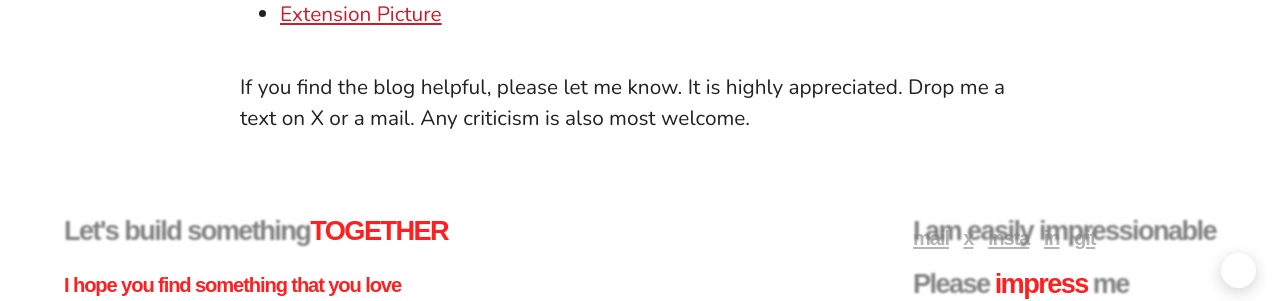
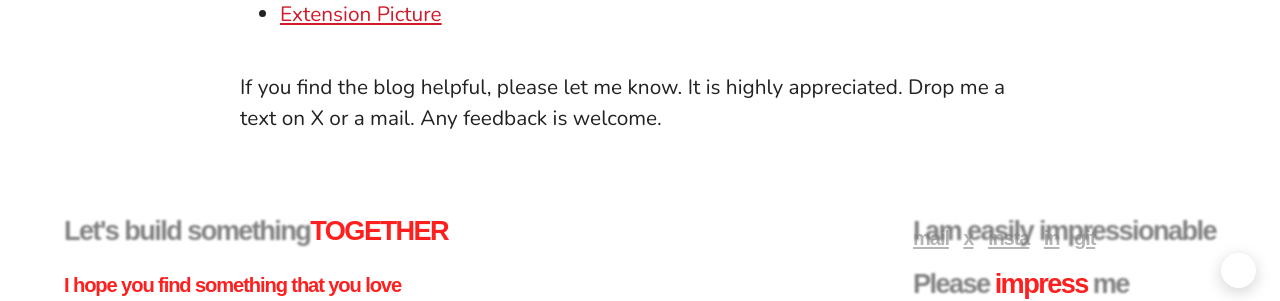
Before and after one commit to thelastone07/thelastone07.github.io, a Jekyll site: the page built from _blogs/making_a_web_extension.md, in a window 1280 px wide. Shown: the part 4692-4993 px from the top of the page. Built offline with Jekyll 4.4.1, drawn with Linux system fonts in a browser that asks for light colours.

Commit message:
updated extension blog

```diff
--- a/_blogs/making_a_web_extension.md
+++ b/_blogs/making_a_web_extension.md
@@ -68,4 +68,4 @@ Consider checking the webstore for them as well.
 
 
 
-If you find the blog helpful, please let me know. It is highly appreciated. Drop me a text on X or a mail. Any criticism is also most welcome.
+If you find the blog helpful, please let me know. It is highly appreciated. Drop me a text on X or a mail. Any feedback is welcome.
```
